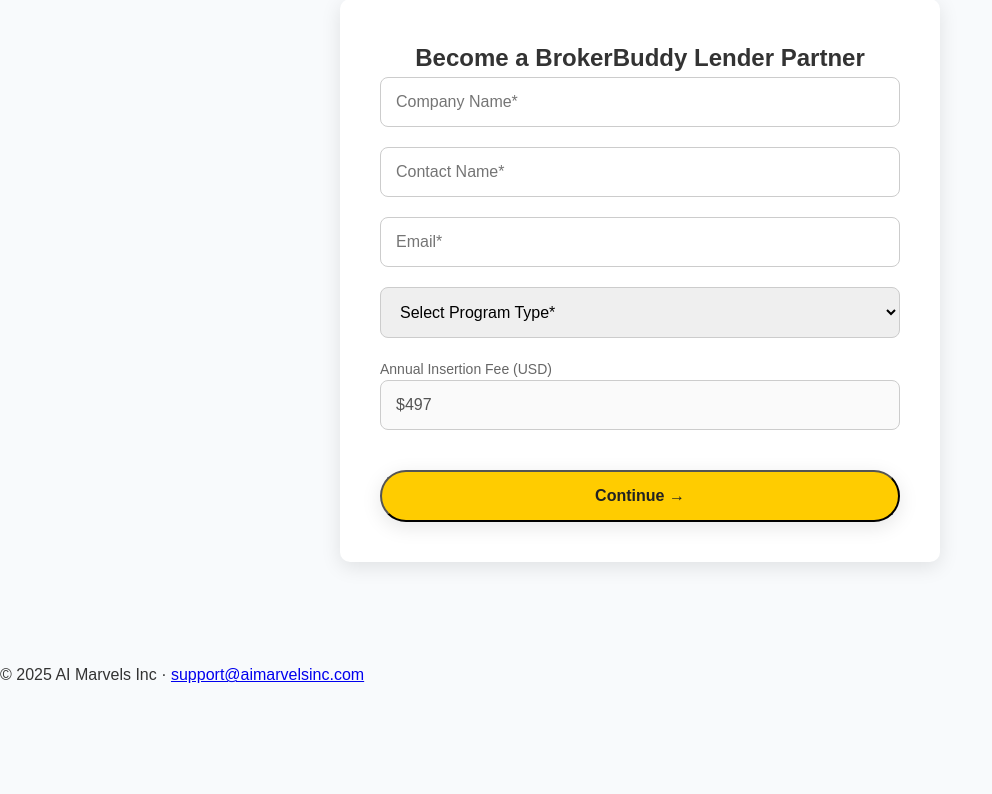
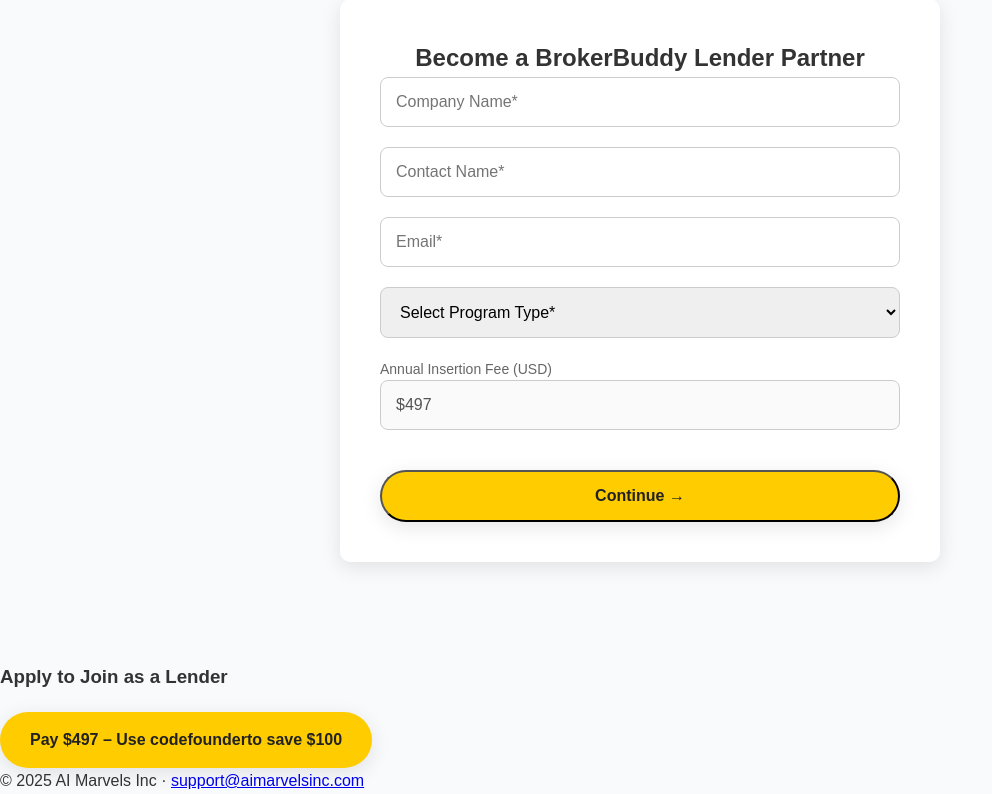
Before and after one commit to tibby007/brokerbuddy_simplified, a Flask app: page /lender-signup in a window 1280 px wide. Shown: the part 127-921 px from the top of the page, without its empty margins (0-992 px from the left). Before the commit the page ends 810 px from the top, so only its background shows below. Run offline with Flask 2, Linux system fonts and the light colour scheme.

Commit message:
Update lender_signup.html

```diff
--- a/templates/lender_signup.html
+++ b/templates/lender_signup.html
@@ -25,4 +25,11 @@
     </form>
   </div>
 </section>
+<div class="price-options">
+  <h3>Apply to Join as a Lender</h3>
+  <a href="https://buy.stripe.com/6oE01v4yv8uo5kk5kn" class="btn btn-primary" target="_blank" style="margin-top: 20px;">
+    Pay $497 – Use code <strong>founder</strong> to save $100
+  </a>
+</div>
+
 {% endblock %}
```
